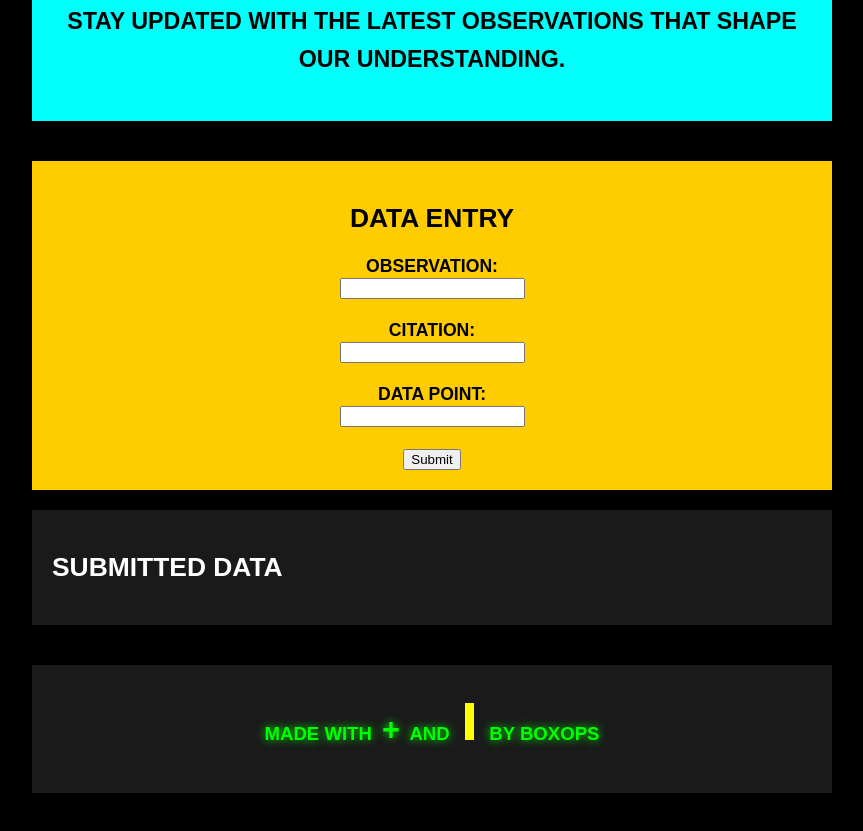
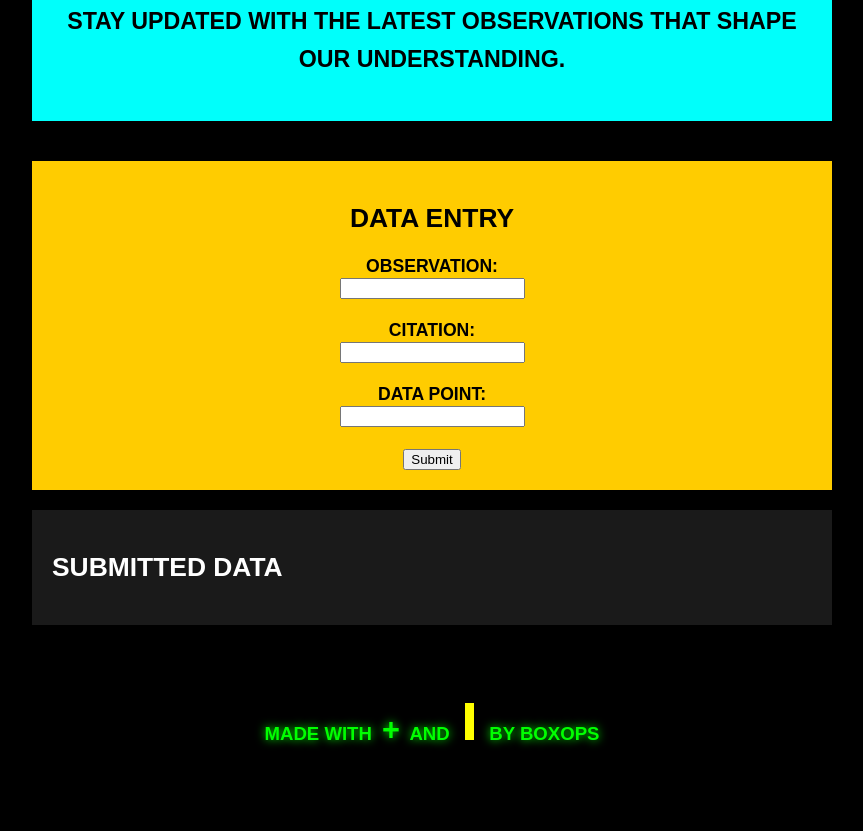
Before and after one commit to BoxOps-FE/1, a plain HTML site: page index.html in a window 1280 px wide. Shown: the part 3683-4514 px from the top of the page, without its empty margins (208-1071 px from the left). Drawn offline with nearby package versions, Linux system fonts and the light colour scheme.

Commit message:
Update index.html

```diff
--- a/index.html
+++ b/index.html
@@ -167,7 +167,7 @@
             <ul id="dataList"></ul>
         </section>
 
-       <footer style="background-color: #1a1a1a; padding: 20px; text-align: center;">
+<footer style="padding: 20px; text-align: center;">
     <p style="font-size: 1.2em; color: #00ff00; text-shadow: 0 0 10px #00ff00;">
         Made with <span class="plus-sign">+</span> and <span class="perpendicular-line"></span> by BoxOps
     </p>
```
